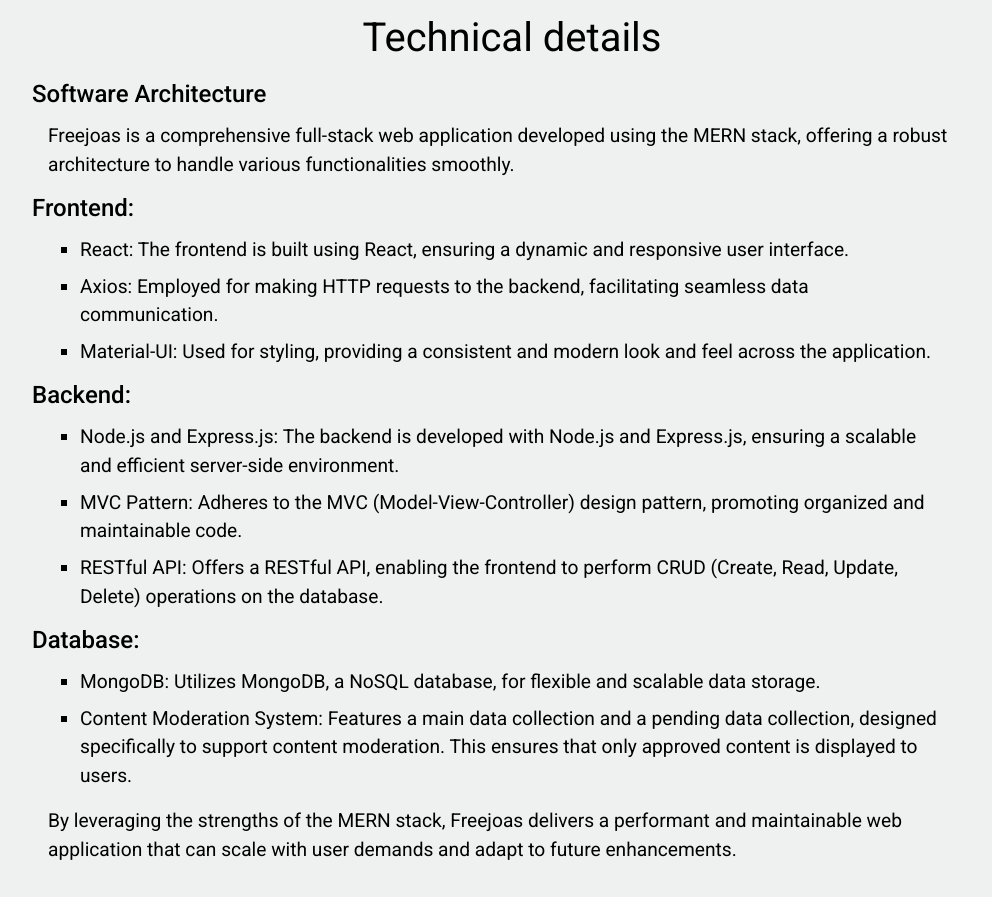
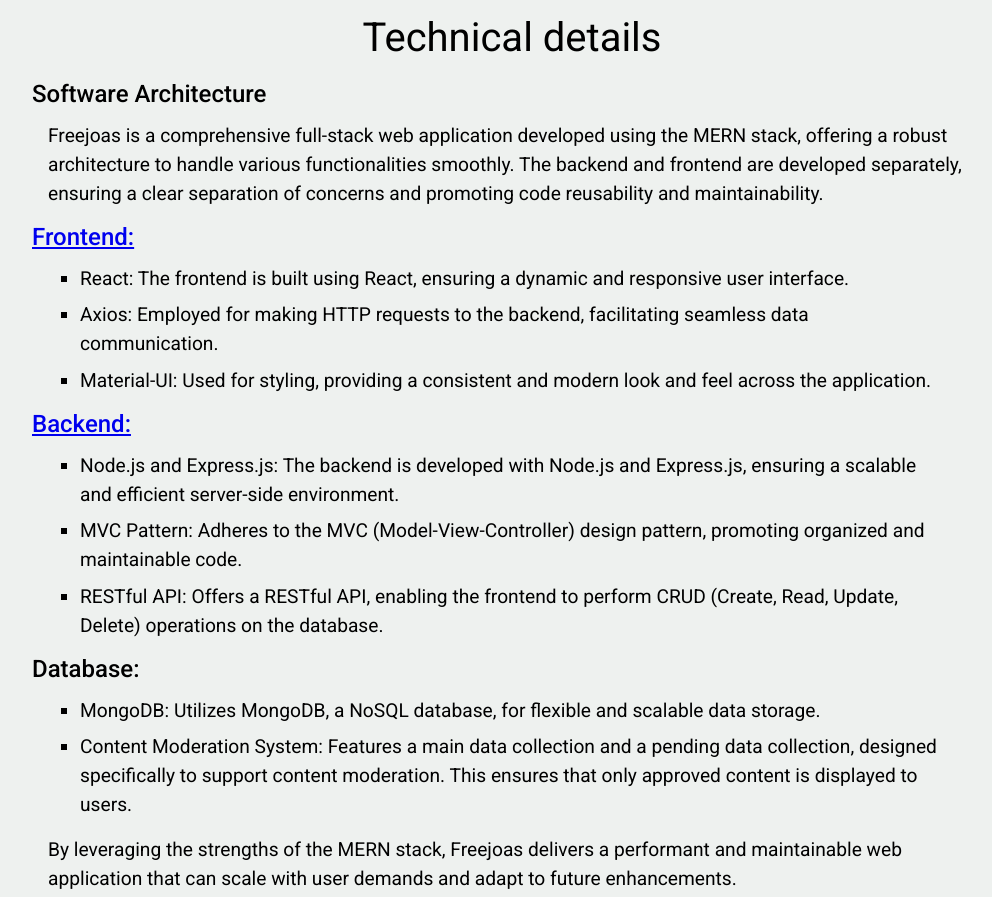
Before and after one commit to wsking233/Profile-Page, a React (Create React App) app in the folder william-profile/: page /freejoas in a window 1280 px wide. Shown: the part 920-1817 px from the top of the page, without its empty margins (128-1120 px from the left). Built offline with nearby package versions, Linux system fonts and the light colour scheme.

Commit message:
add staticwebapp config file

```diff
--- a/william-profile/src/components/Projects/BoysNight/BoysNightPage.js
+++ b/william-profile/src/components/Projects/BoysNight/BoysNightPage.js
@@ -66,7 +66,9 @@
                         </li>
 
                     </ul>
-                    Adherence to OOP principles ensures Boys Night can expand with new game types and user features. Introducing a new game type involves creating a subclass of Game, while updating user settings is straightforward using methods in the User class.
+                    <p>
+                        Adherence to OOP principles ensures Boys Night can expand with new game types and user features. Introducing a new game type involves creating a subclass of Game, while updating user settings is straightforward using methods in the User class.
+                    </p>
                     <br />
                     <div className='featuresContainer'>
                         <div className='featuresLeft'>
--- a/william-profile/src/components/Projects/Freejoas/FreejoasPage.js
+++ b/william-profile/src/components/Projects/Freejoas/FreejoasPage.js
@@ -43,8 +43,9 @@
                     <h3>Software Architecture</h3>
                     <p>
                         Freejoas is a comprehensive full-stack web application developed using the MERN stack, offering a robust architecture to handle various functionalities smoothly.
+                        The backend and frontend are developed separately, ensuring a clear separation of concerns and promoting code reusability and maintainability.
                     </p>
-                        <h3>Frontend:</h3>
+                        <h3><a href='https://github.com/EugeneRaynerNZ/freejoas' target='_blank' rel='noreferrer'>Frontend:</a></h3>
                         <ul>
                             <li>
                                 React: The frontend is built using React, ensuring a dynamic and responsive user interface.
@@ -56,7 +57,7 @@
                                 Material-UI: Used for styling, providing a consistent and modern look and feel across the application.
                             </li>
                         </ul>
-                        <h3>Backend:</h3>
+                        <h3><a href='https://github.com/wsking233/Freejoas-backend' target='_blank' rel='noreferrer'>Backend: </a></h3>
                         <ul>
                             <li>
                                 Node.js and Express.js: The backend is developed with Node.js and Express.js, ensuring a scalable and efficient server-side environment.
--- /dev/null
+++ b/william-profile/staticwebapp.config.json
@@ -0,0 +1,6 @@
+{
+    "navigationFallback": {
+      "rewrite": "/index.html",
+      "exclude": ["/images/*.{png,jpg,gif}", "/css/*"]
+    }
+  }
```
